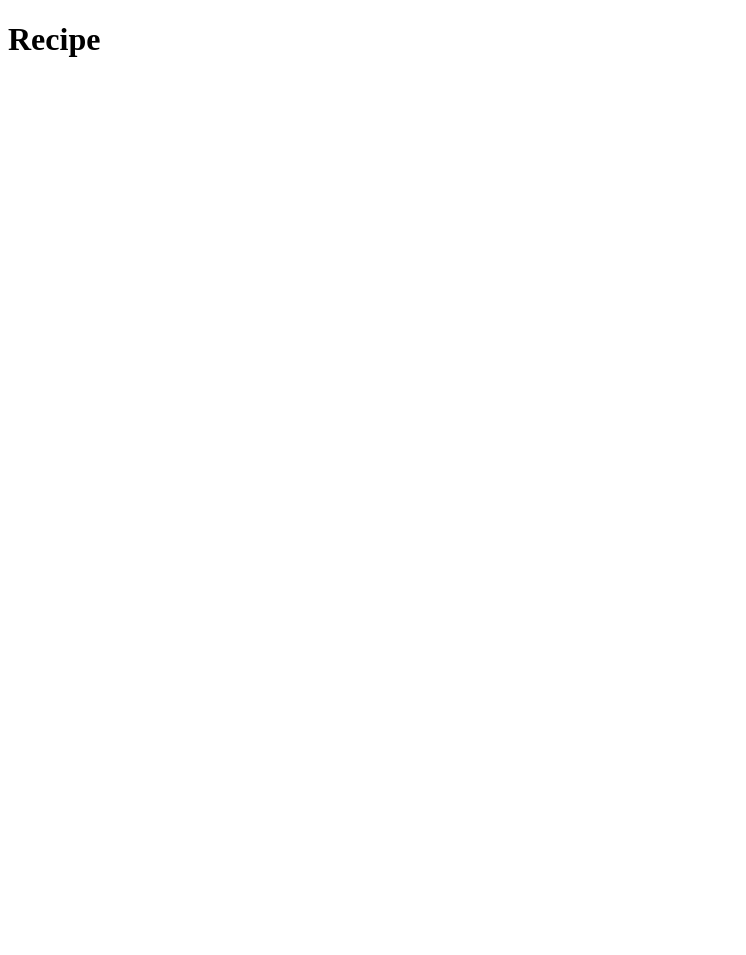
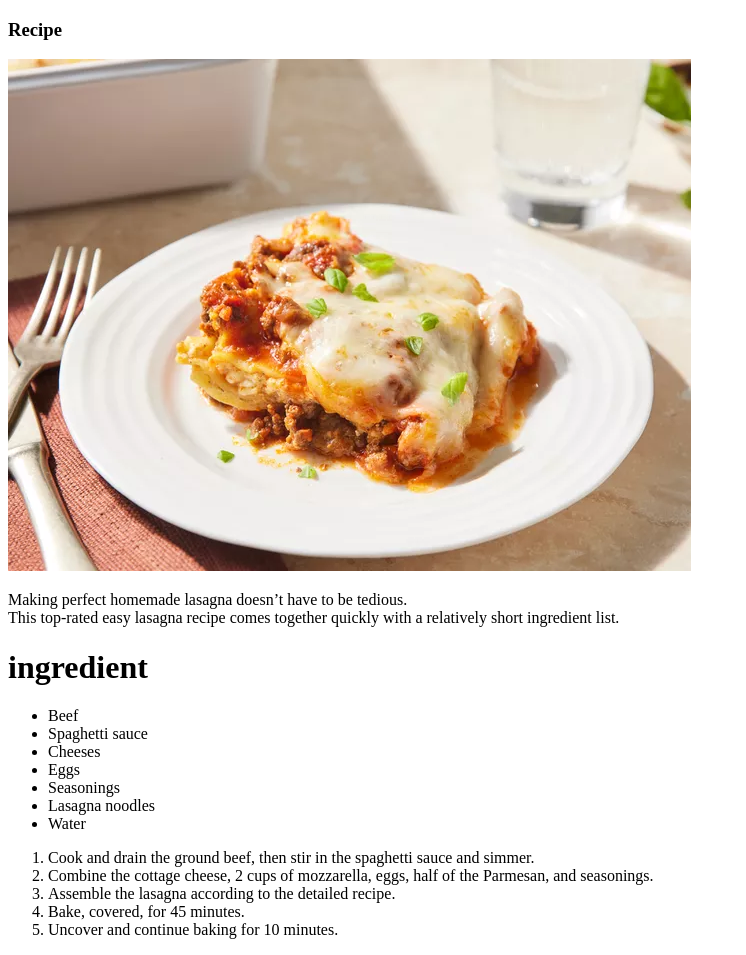
Before and after one commit to Joemarie25/odin-recipes, a plain HTML site: page recipes/lasagna.html in a window 1280 px wide. Shown: the whole page, without its empty margins (0-746 px from the left). Before the commit the page ends 800 px from the top, so only its background shows below. Drawn offline with Linux system fonts and the light colour scheme.

Commit message:
3rd commit

```diff
--- a/recipes/lasagna.html
+++ b/recipes/lasagna.html
@@ -11,6 +11,28 @@
     </head>
 
     <body>
-        <h1>Recipe</h1>
+        <h3>Recipe</h3>
+        <img src="lasagna.png" alt="lasagna">
+        <p>Making perfect homemade lasagna doesn’t have to be tedious. <br> This top-rated easy lasagna recipe comes together quickly with a relatively short ingredient list. </p>
+
+        <h1>ingredient</h1>
+        <ul>
+            <li>Beef</li>
+            <li>Spaghetti sauce</li>
+            <li>Cheeses</li>
+            <li>Eggs</li>
+            <li>Seasonings</li>
+            <li>Lasagna noodles</li>
+            <li>Water</li>
+        </ul>
+
+        <ol>
+            <li>Cook and drain the ground beef, then stir in the spaghetti sauce and simmer. </li>
+            <li>Combine the cottage cheese, 2 cups of mozzarella, eggs, half of the Parmesan, and seasonings.</li>
+            <li>Assemble the lasagna according to the detailed recipe.</li>
+            <li>Bake, covered, for 45 minutes. </li>
+            <li>Uncover and continue baking for 10 minutes. </li>
+        </ol>
+
     </body>
 </html>
```
Also changed, not shown: recipes/lasagna.png (added).
